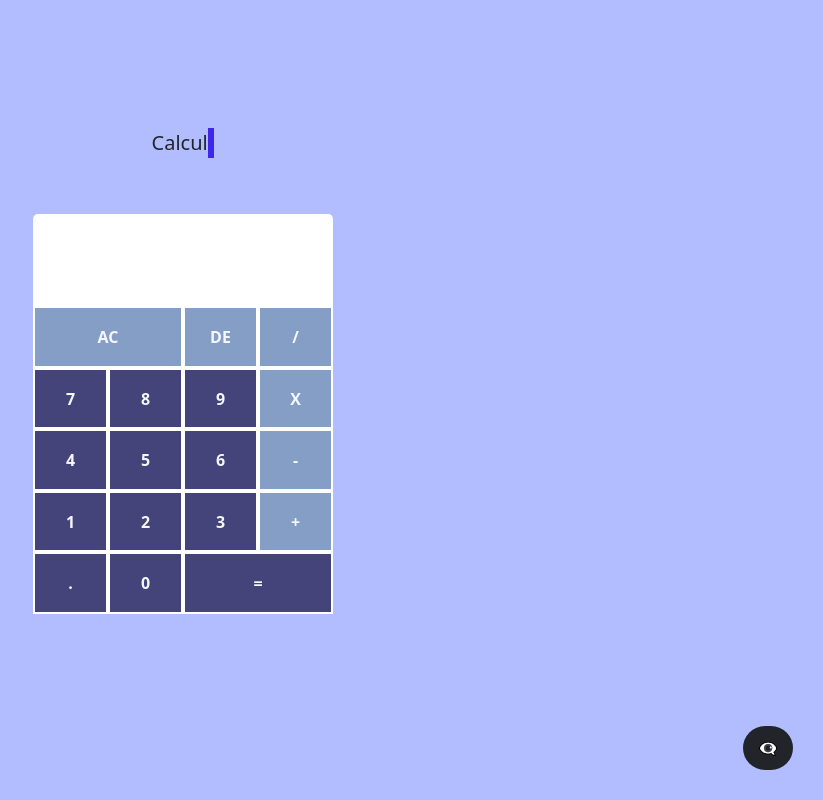
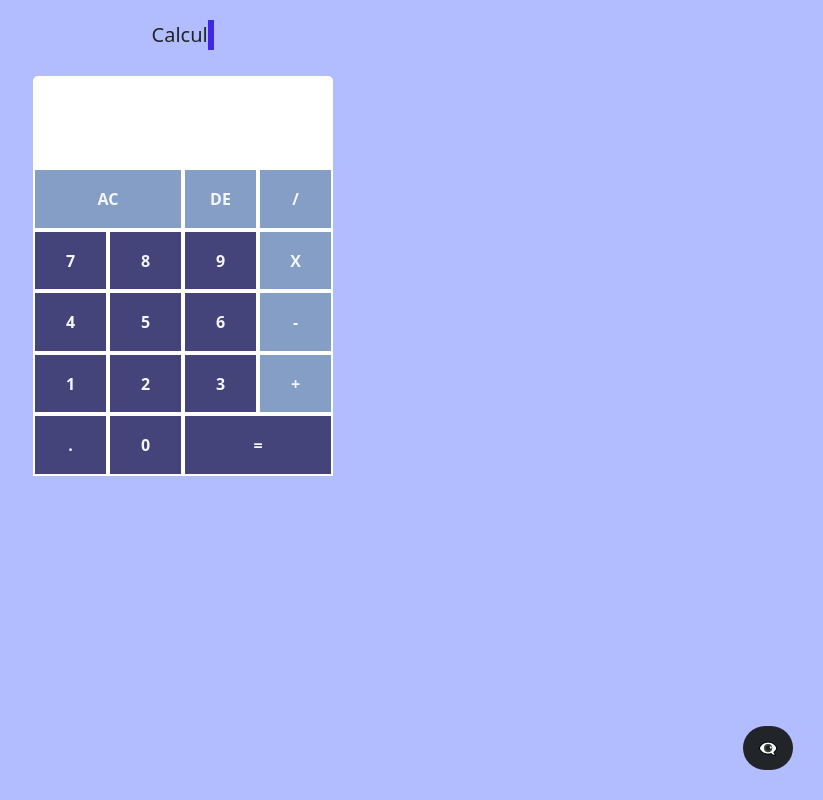
Before and after one commit to rookie-devX/calculator2, a plain HTML site: page index.html in a window 1280 px wide. Shown: the whole page, without its empty margins (457-1280 px from the left). Drawn offline with nearby package versions, Linux system fonts and the light colour scheme.

Commit message:
Update style.css
Set margin to 0

```diff
--- a/style.css
+++ b/style.css
@@ -4,7 +4,7 @@
     }
 
     .calculator {
-      margin: 50px 0px 0px 0px;
+      margin: 0;
       display: flex;
       justify-content: center;
       align-items: center;
@@ -91,11 +91,11 @@
 
     .typing-animation {
       text-align: center;
-
+      margin:20px;
     }
 
     .typing-text {
-      margin: 10% 0px 0px 0px;
+
       display: inline-block;
       height: 30px;
       font-size: 20px;
```
